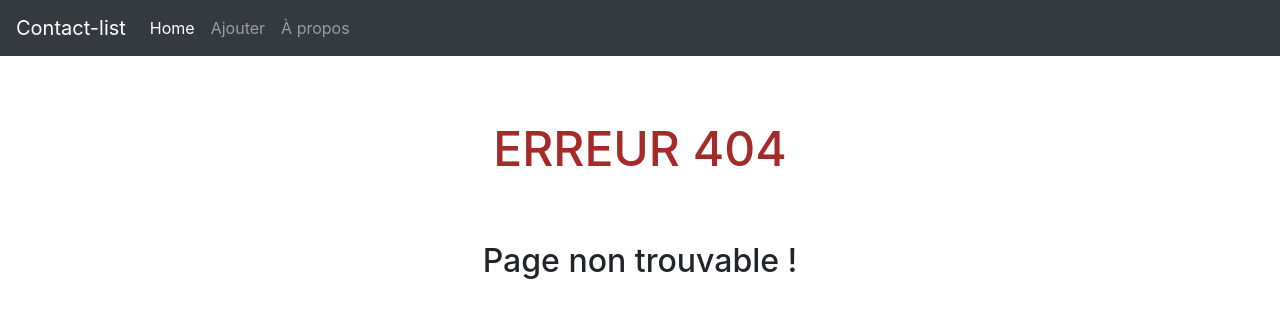
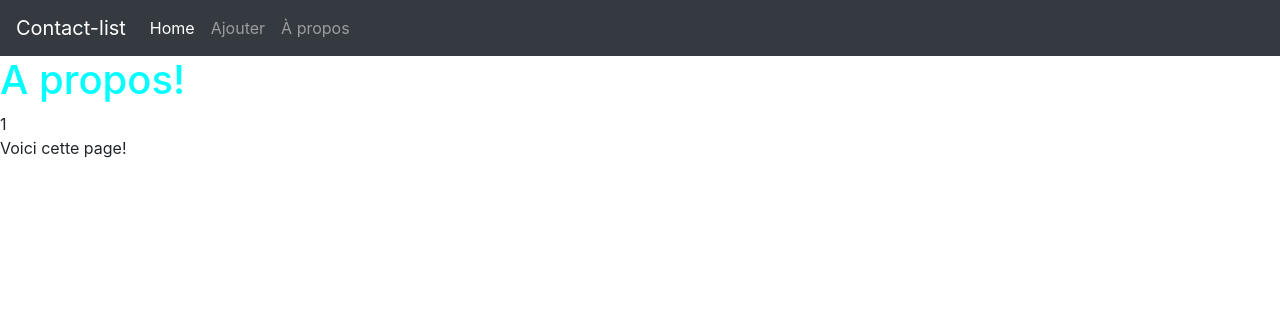
Before and after one commit to saabaaah/react_customer_panel, a React (Create React App) app: page /about/1 in a window 1280 px wide. Before the commit this address had no page. Shown: the top 318 px of the page. Built offline with nearby package versions, Linux system fonts and the light colour scheme.

Commit message:
+ 26. segment dynamique

```diff
--- a/src/App.js
+++ b/src/App.js
@@ -31,7 +31,8 @@ class App extends Component {
           <Switch>
             <Route exact path="/" component={Contacts}/>
             <Route exact path="/contact/add" component={AddContact}/>
-            <Route exact path="/about" component={About}/>
+            <Route exact path="/about/" component={About}/>
+            <Route exact path="/about/:nom" component={About}/>
             <Route component={Page404}/>
           </Switch>
         </Router>
--- a/src/components/pages/About.js
+++ b/src/components/pages/About.js
@@ -3,11 +3,14 @@ import React from 'react'
 // importer style
 import './style.css'
 
-export default function About() {
+export default function About(props) {
     return (
         <div>
             <h1>A propos!</h1>
-            <p>Voici cette page!</p>
+            <p>
+                {props.match.params.nom} <br/>
+                Voici cette page!
+            </p>
         </div>
     )
 }
```
Also changed, not shown: 1 other file (tests, documents, lock files or other folders).
